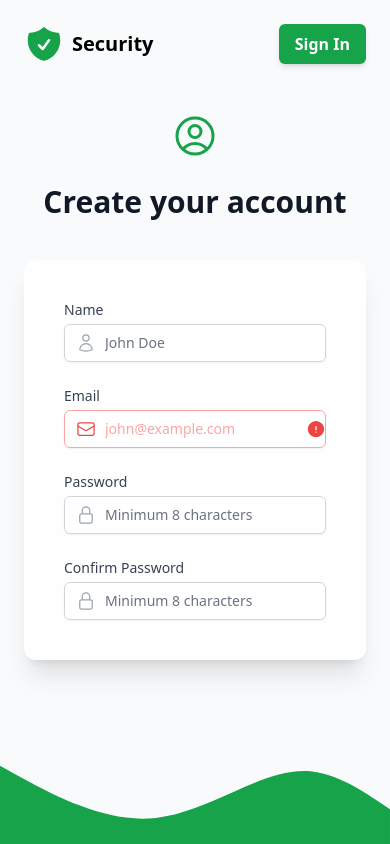
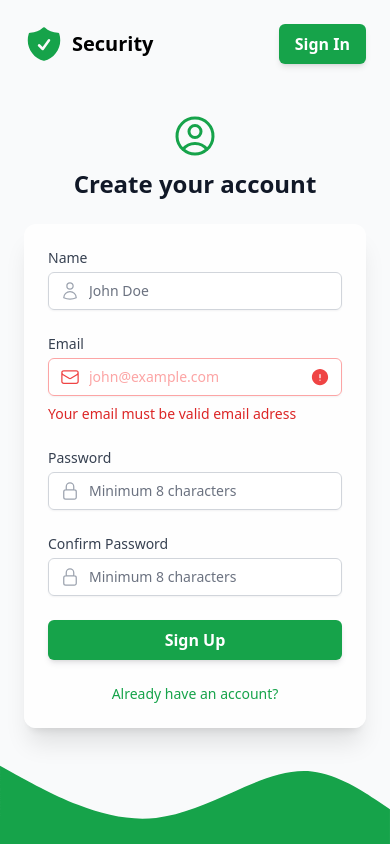
Before and after one commit to mDavron/tailwind, a website: page index.html in a window 390 px wide. Drawn offline with Linux system fonts and the light colour scheme.

Commit message:
test responsive

```diff
--- a/index.html
+++ b/index.html
@@ -49,12 +49,13 @@
             d="M17.982 18.725A7.488 7.488 0 0012 15.75a7.488 7.488 0 00-5.982 2.975m11.963 0a9 9 0 10-11.963 0m11.963 0A8.966 8.966 0 0112 21a8.966 8.966 0 01-5.982-2.275M15 9.75a3 3 0 11-6 0 3 3 0 016 0z"
           />
         </svg>
-        <h2 class="mt-6 text-3xl font-bold text-gray-900">
+        <h2 class="mt-2 text-2xl font-bold text-gray-900 sm:mt-6 sm:text-3xl">
           Create your account
         </h2>
       </div>
+
       <div
-        class="mx-auto mt-10 w-full max-w-md rounded-xl bg-white/80 p-10 shadow-xl backdrop:blur-xl"
+        class="mx-auto mt-6 w-full max-w-md rounded-xl bg-white/80 p-6 shadow-xl backdrop:blur-xl sm:mt-10 sm:p-10"
       >
         <form action="#" autocomplete="off" class="space-y-6">
           <!-- row 3 -->
@@ -111,7 +112,7 @@
                   />
                 </svg>
               </div>
-              <div class="absolute inset-y-0 right-0 flex items-center pl-3">
+              <div class="absolute inset-y-0 right-0 flex items-center pr-3">
                 <svg
                   class="h-5 w-5 text-red-500"
                   xmlns="http://www.w3.org/2000/svg"
@@ -133,6 +134,9 @@
                 class="w-full rounded-md border-red-300 pl-10 pr-10 text-sm text-red-500 placeholder:text-red-300 focus:border-red-500 focus:ring-red-500"
               />
             </div>
+            <p class="mt-2 text-sm text-red-600">
+              Your email must be valid email adress
+            </p>
           </div>
           <!-- row  3 -->
           <div>
@@ -203,7 +207,23 @@
             </div>
           </div>
           <!-- row  4 end -->
+          <div>
+            <a
+              href="#!"
+              class="flex items-center justify-center rounded-md bg-green-600 px-4 py-2 font-semibold text-white shadow-md transition duration-150 ease-in-out hover:bg-green-700 hover:shadow-xl focus:shadow-xl focus:outline-none focus:ring-2 focus:ring-green-500 focus:ring-offset-2"
+            >
+              Sign Up</a
+            >
+          </div>
         </form>
+        <!-- Already have an account -->
+        <div class="mt-6 flex items-center justify-center">
+          <a
+            href="#"
+            class="text-sm font-medium text-green-600 hover:text-green-500"
+            >Already have an account?</a
+          >
+        </div>
       </div>
     </div>
   </body>
```
Also changed, not shown: output.css.
